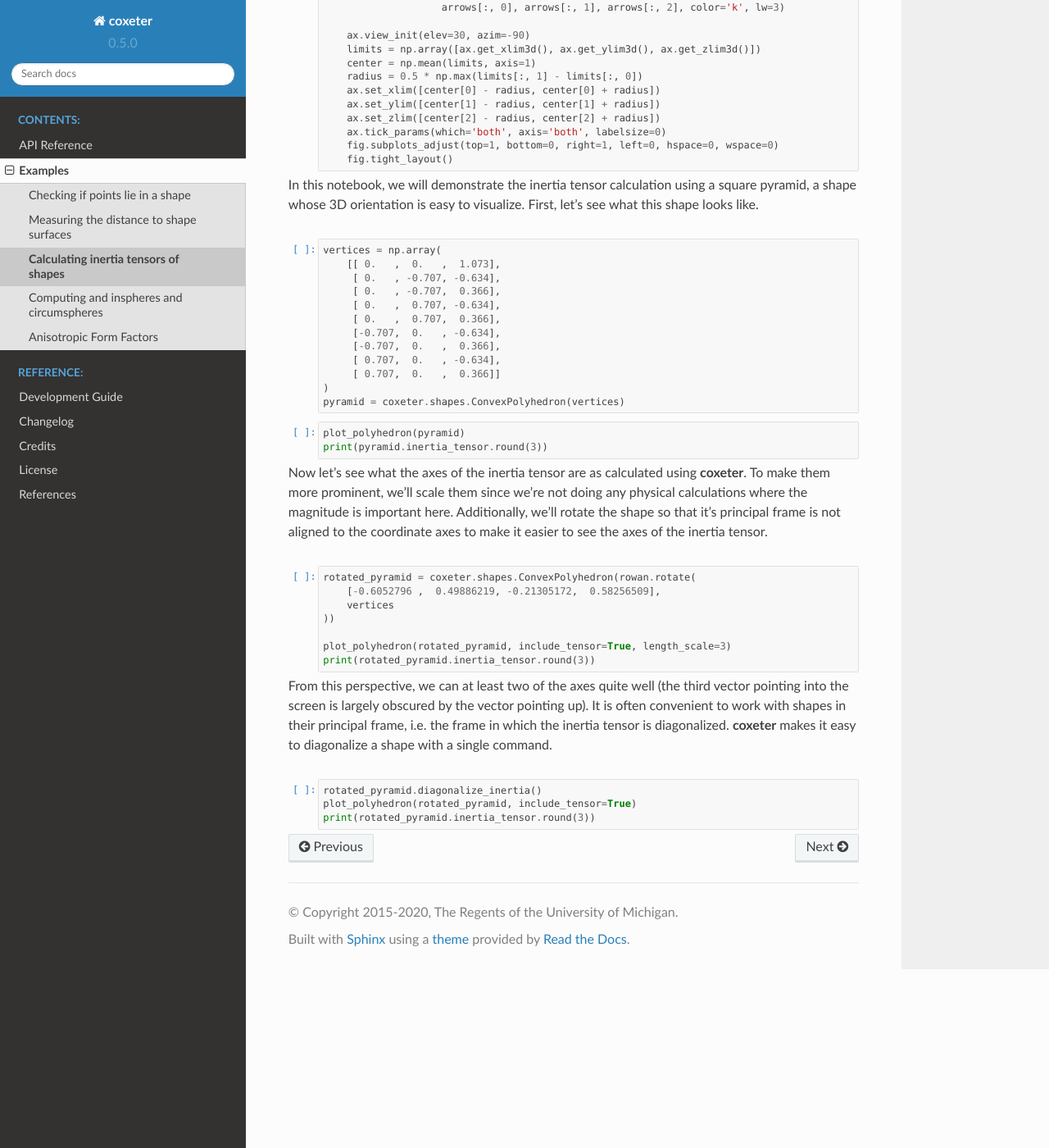
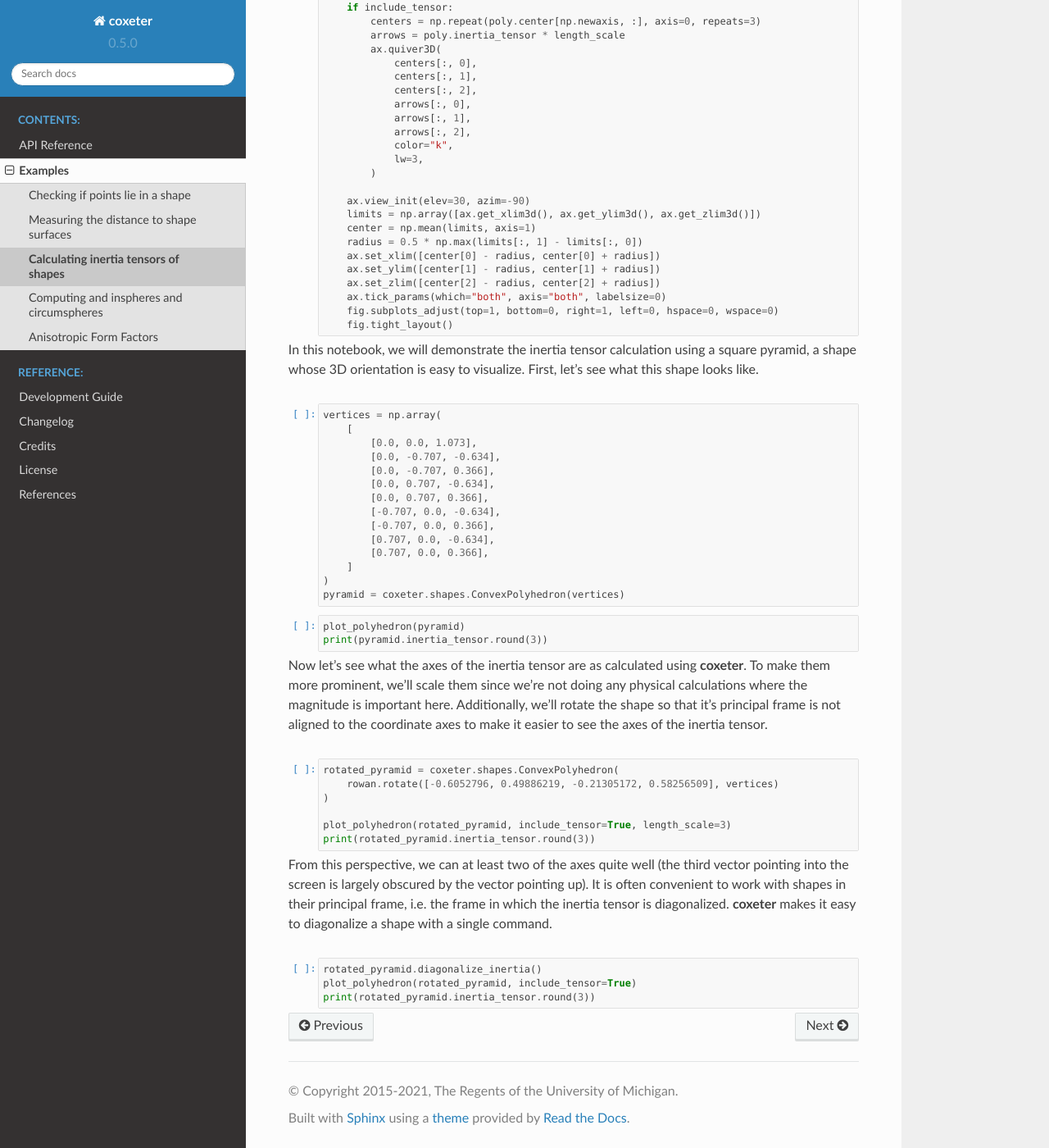
Before and after one commit to glotzerlab/coxeter, a Sphinx documentation site: the page built from doc/source/examples/InertiaTensors.ipynb, in a window 1280 px wide and 1400 px high, scrolled down 1065 px. Shown: the whole window at 82% size. Built offline with Sphinx 7.4.7 and the Read the Docs theme 2.0.0, drawn with Linux system fonts in a browser that asks for light colours; some of the changed text lies outside the part shown.

Commit message:
Add nbqa to pre-commit and validate new doc examples (and paper).

```diff
--- a/doc/source/conf.py
+++ b/doc/source/conf.py
@@ -18,7 +18,7 @@
 # -- Project information -----------------------------------------------------
 
 project = "coxeter"
-copyright = "2015-2020, The Regents of the University of Michigan"
+copyright = "2015-2021, The Regents of the University of Michigan"
 author = "Vyas Ramasubramani"
 
 # The full version, including alpha/beta/rc tags
```
Also changed, not shown: .pre-commit-config.yaml, doc/source/examples/DistanceToSurface.ipynb, doc/source/examples/FormFactors.ipynb, doc/source/examples/InertiaTensors.ipynb, doc/source/examples/PointInShape.ipynb, doc/source/examples/Spheres.ipynb, 2 other files.
